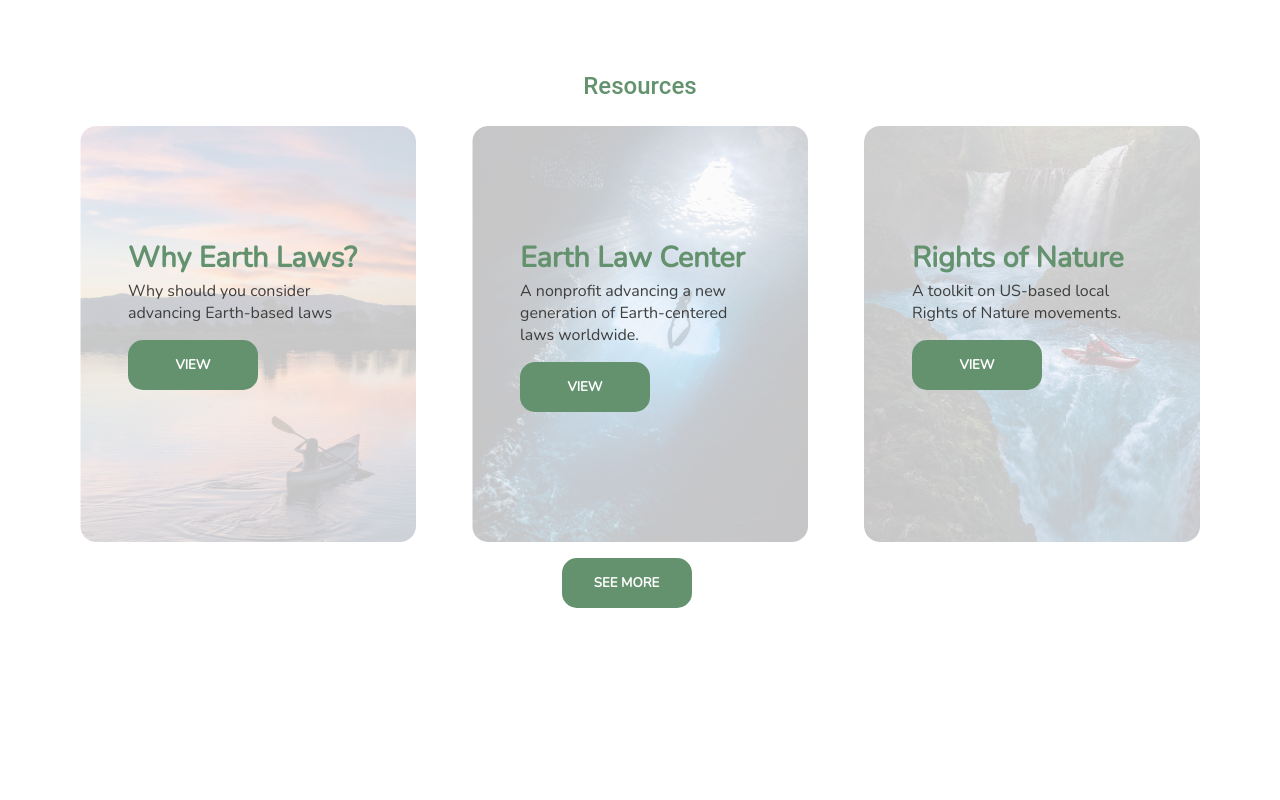
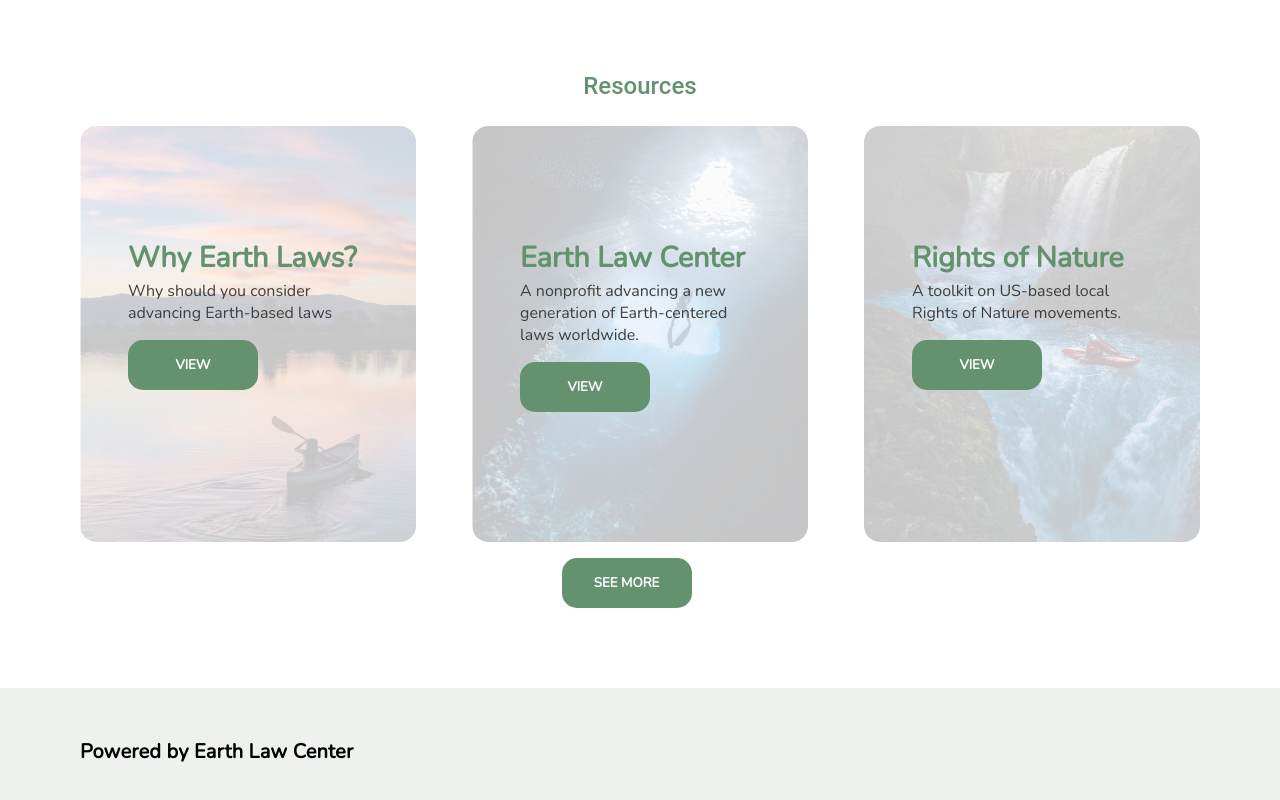
Before and after one commit to cornellh4i/earth-law-center, a React (Create React App) app in the folder client/: page / in a window 1280 px wide. Shown: the part 998-1798 px from the top of the page. Before the commit the page ends 1686 px from the top, so only its background shows below. Built offline with nearby package versions, Linux system fonts and the light colour scheme.

Commit message:
Created footer

```diff
--- /dev/null
+++ b/client/src/components/Footer/Footer.css
@@ -0,0 +1,14 @@
+@import url('https://fonts.googleapis.com/css?family=Nunito&display=swap');
+
+.footBanner {
+  display: flex;
+  align-items: center;
+  min-height: 8rem;
+  width: 100%;
+  background: #eef2ef;
+}
+
+.footContent {
+  margin-left: 5rem;
+  margin-right: 5rem;
+}
--- /dev/null
+++ b/client/src/components/Footer/Footer.jsx
@@ -0,0 +1,21 @@
+import React from "react";
+import Typography from '@mui/material/Typography';
+import './Footer.css'
+
+/**
+ * Component for the footer to be used all over the webiste
+ * @param {text} is the text at the footer of the page
+ */
+const Footer = (props) => {
+  return (
+    <div className="footBanner">
+      <div className="footContent">
+        <Typography sx={{ fontSize: 20, fontWeight: 'bolder', fontFamily: 'Nunito', color: '#000000' }}>
+          {props.text}
+        </Typography>
+      </div>
+    </div >
+  );
+};
+
+export default Footer;
--- a/client/src/pages/Landing/Landing.jsx
+++ b/client/src/pages/Landing/Landing.jsx
@@ -4,6 +4,7 @@ import Typography from '@mui/material/Typography';
 import ResourceBox from '../../components/ResourceBox/ResourceBox';
 import LandingCard from '../../components/LandingCard/LandingCard';
 import Header from '../../components/Header/Header';
+import Footer from '../../components/Footer/Footer';
 import './Landing.css';
 import { Link } from 'react-router-dom'
 import text from '../../data/LandingText.js';
@@ -51,6 +52,7 @@ const Landing = () => {
 
         <Link to="/resources"><Button text="SEE MORE" css="seemore-bottom-btn" /></Link>
       </div>
+      <Footer text="Powered by Earth Law Center" />
     </div>
   );
 };
--- a/client/src/pages/LawsDisplay/LawsDisplay.jsx
+++ b/client/src/pages/LawsDisplay/LawsDisplay.jsx
@@ -1,7 +1,8 @@
-import React, {useState} from 'react';
+import React, { useState } from 'react';
 import './LawsLettersDisplay.css';
 import '../../components/CategorySideBar/CategorySideBar';
 import Header from '../../components/Header/Header';
+import Footer from '../../components/Footer/Footer';
 import CategorySideBar from '../../components/CategorySideBar/CategorySideBar';
 import TemplateCard from '../../components/TemplateCard/TemplateCard';
 import MultiSelectFilter from '../../components/MultiSelectFilter/MultiSelectFilter'
@@ -25,8 +26,8 @@ const LawsDisplay = () => {
       <Header title="Build Earth Laws" description="Customize and download model laws, resolutions, and other legal instruments that support a paradigm shift to better protect the planet. " hasSearch={true} searchBarPlaceholder="Search Law Templates"></Header>
       <div className="body-box">
         <div className="side-box">
-          <CategorySideBar setCategoryParent={setCategory} categories = {["ALL CATEGORIES", "RIGHTS OF NATURE", "RIGHTS OF FUTURE GENERATIONS", "HUMAN ENVIRONMENTAL RIGHTS",
-  "ECOCIDE", "LEGAL GUARDIANSHIP", "ECOCENTRIC CORPORATE GOVERNANCE", "ECOCENTRIC LAND MODELS"]}/>
+          <CategorySideBar setCategoryParent={setCategory} categories={["ALL CATEGORIES", "RIGHTS OF NATURE", "RIGHTS OF FUTURE GENERATIONS", "HUMAN ENVIRONMENTAL RIGHTS",
+            "ECOCIDE", "LEGAL GUARDIANSHIP", "ECOCENTRIC CORPORATE GOVERNANCE", "ECOCENTRIC LAND MODELS"]} />
           <MultiSelectFilter setCheckedParent={setChecked} />
         </div>
         <div className="content-box">
@@ -37,6 +38,7 @@ const LawsDisplay = () => {
           </div>
         </div>
       </div>
+      <Footer text="Powered by Earth Law Center" />
     </div>
   );
 };
--- a/client/src/pages/LettersDisplay/LettersDisplay.jsx
+++ b/client/src/pages/LettersDisplay/LettersDisplay.jsx
@@ -3,6 +3,7 @@ import '../LawsDisplay/LawsLettersDisplay.css';
 import '../../components/CategorySideBar/CategorySideBar';
 import './LettersDisplay.css';
 import Header from '../../components/Header/Header';
+import Footer from '../../components/Footer/Footer';
 import MultiSelectFilter from '../../components/MultiSelectFilter/MultiSelectFilter'
 import LetterData from '../../data/LetterData'
 import TemplateList from '../../components/TemplateList/TemplateList.jsx'
@@ -34,6 +35,7 @@ const [checked, setChecked] = useState({
           </div>
         </div>
       </div>
+      <Footer text="Powered by Earth Law Center" />
     </div>
   );
 };
--- a/client/src/pages/ResourceDisplay/ResourceDisplay.jsx
+++ b/client/src/pages/ResourceDisplay/ResourceDisplay.jsx
@@ -4,6 +4,7 @@ import ResourceData from '../../data/ResourceData';
 import ResourceList from '../../components/ResourceList/ResourceList'
 import Grid from '@mui/material/Grid';
 import Header from "../../components/Header/Header"
+import Footer from "../../components/Footer/Footer"
 import ResourceSideBar from "../../components/ResourceSideBar/ResourceSideBar"
 
 /** Component for Resource Display Page */
@@ -21,6 +22,7 @@ const ResourceDisplay = () => {
           <ResourceList resource={ResourceData} category={category} />
         </Grid>
       </Grid>
+      <Footer text="Powered by Earth Law Center" />
     </>
   );
 };
```
Also changed, not shown: 2 other files (tests, documents, lock files or other folders). Lines whose indentation alone changed are shown as unchanged.
